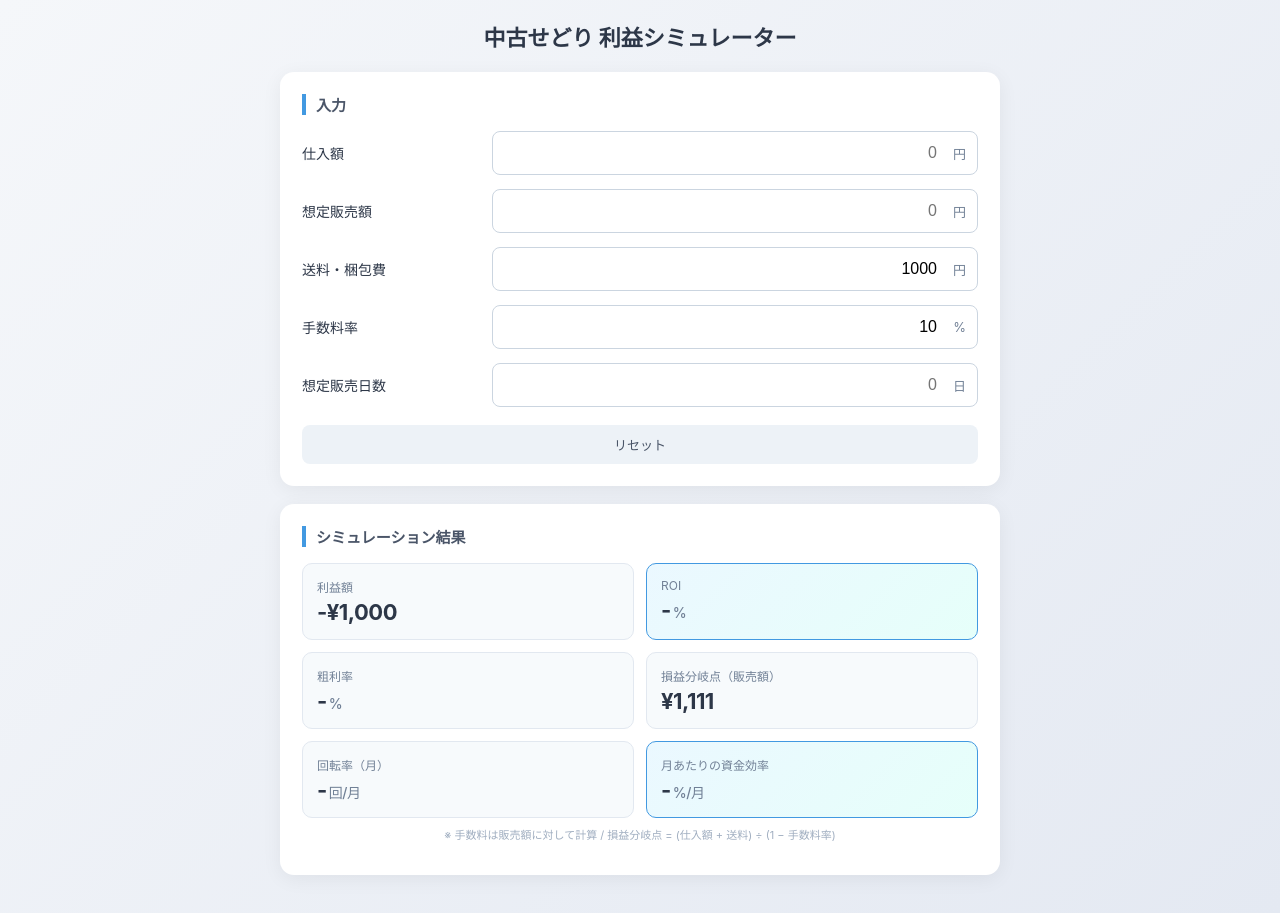
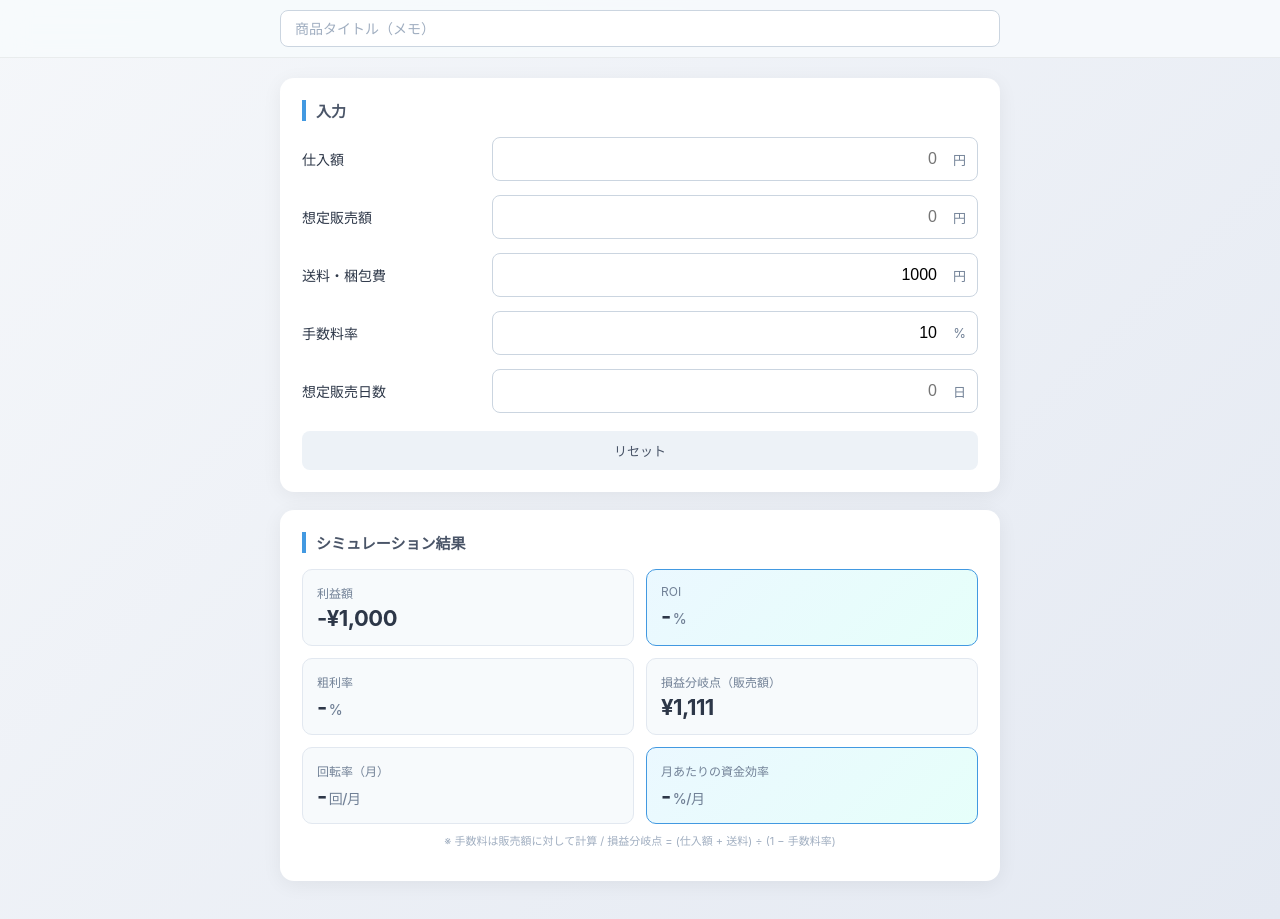
Before and after one commit to mizu-uki/sedori-simulator, a plain HTML site: page index.html in a window 1280 px wide. Both pictures are taken after a click on the button "リセット". Drawn offline with Linux system fonts and the light colour scheme.

Commit message:
Add sticky product title memo input, remove app title

```diff
--- a/index.html
+++ b/index.html
@@ -17,21 +17,47 @@
     font-family: -apple-system, BlinkMacSystemFont, "Hiragino Sans", "Yu Gothic", sans-serif;
     background: linear-gradient(135deg, #f5f7fa 0%, #e4e9f2 100%);
     margin: 0;
-    padding: max(20px, env(safe-area-inset-top)) max(16px, env(safe-area-inset-right)) max(20px, env(safe-area-inset-bottom)) max(16px, env(safe-area-inset-left));
+    padding: 0 max(16px, env(safe-area-inset-right)) max(20px, env(safe-area-inset-bottom)) max(16px, env(safe-area-inset-left));
     min-height: 100vh;
     color: #1a202c;
     -webkit-tap-highlight-color: transparent;
     -webkit-text-size-adjust: 100%;
   }
+  .memo-bar {
+    position: sticky;
+    top: 0;
+    z-index: 10;
+    margin: 0 calc(-1 * max(16px, env(safe-area-inset-right))) 16px calc(-1 * max(16px, env(safe-area-inset-left)));
+    padding: calc(env(safe-area-inset-top) + 10px) max(16px, env(safe-area-inset-right)) 10px max(16px, env(safe-area-inset-left));
+    background: rgba(247, 250, 252, 0.92);
+    -webkit-backdrop-filter: saturate(180%) blur(14px);
+    backdrop-filter: saturate(180%) blur(14px);
+    border-bottom: 1px solid rgba(0, 0, 0, 0.06);
+  }
+  .memo-bar-inner {
+    max-width: 720px;
+    margin: 0 auto;
+  }
+  .memo-bar input {
+    width: 100%;
+    padding: 9px 14px;
+    font-size: 14px;
+    border: 1px solid #cbd5e0;
+    border-radius: 8px;
+    background: #fff;
+    color: #2d3748;
+    font-family: inherit;
+  }
+  .memo-bar input::placeholder { color: #a0aec0; }
+  .memo-bar input:focus {
+    outline: none;
+    border-color: #4299e1;
+    box-shadow: 0 0 0 3px rgba(66, 153, 225, 0.15);
+  }
   .container {
     max-width: 720px;
     margin: 0 auto;
-  }
-  h1 {
-    font-size: 22px;
-    margin: 0 0 20px;
-    color: #2d3748;
-    text-align: center;
+    padding-top: 4px;
   }
   .card {
     background: #fff;
@@ -161,9 +187,12 @@
 </style>
 </head>
 <body>
+<div class="memo-bar">
+  <div class="memo-bar-inner">
+    <input type="text" id="memo" placeholder="商品タイトル（メモ）" autocomplete="off" enterkeyhint="done">
+  </div>
+</div>
 <div class="container">
-  <h1>中古せどり 利益シミュレーター</h1>
-
   <div class="card">
     <h2>入力</h2>
     <div class="field">
@@ -239,6 +268,7 @@
 <script>
 const $ = (id) => document.getElementById(id);
 const inputs = ['cost', 'price', 'shipping', 'feeRate', 'days'];
+const textInputs = ['memo'];
 
 const fmtYen = (n) => {
   if (!isFinite(n)) return '¥-';
@@ -252,7 +282,7 @@ const STORAGE_KEY = 'sedori-sim-v1';
 function load() {
   try {
     const saved = JSON.parse(localStorage.getItem(STORAGE_KEY) || '{}');
-    inputs.forEach(id => {
+    [...inputs, ...textInputs].forEach(id => {
       if (saved[id] !== undefined && saved[id] !== '') $(id).value = saved[id];
     });
   } catch (e) {}
@@ -260,7 +290,7 @@ function load() {
 
 function save() {
   const data = {};
-  inputs.forEach(id => data[id] = $(id).value);
+  [...inputs, ...textInputs].forEach(id => data[id] = $(id).value);
   localStorage.setItem(STORAGE_KEY, JSON.stringify(data));
 }
 
@@ -296,6 +326,12 @@ function calc() {
 inputs.forEach(id => {
   $(id).addEventListener('input', () => { calc(); save(); });
 });
+textInputs.forEach(id => {
+  $(id).addEventListener('input', save);
+});
+$('memo').addEventListener('keydown', (e) => {
+  if (e.key === 'Enter') $('memo').blur();
+});
 
 $('resetBtn').addEventListener('click', () => {
   $('cost').value = '';
@@ -303,6 +339,7 @@ $('resetBtn').addEventListener('click', () => {
   $('shipping').value = '1000';
   $('feeRate').value = '10';
   $('days').value = '';
+  $('memo').value = '';
   calc();
   save();
 });
```
